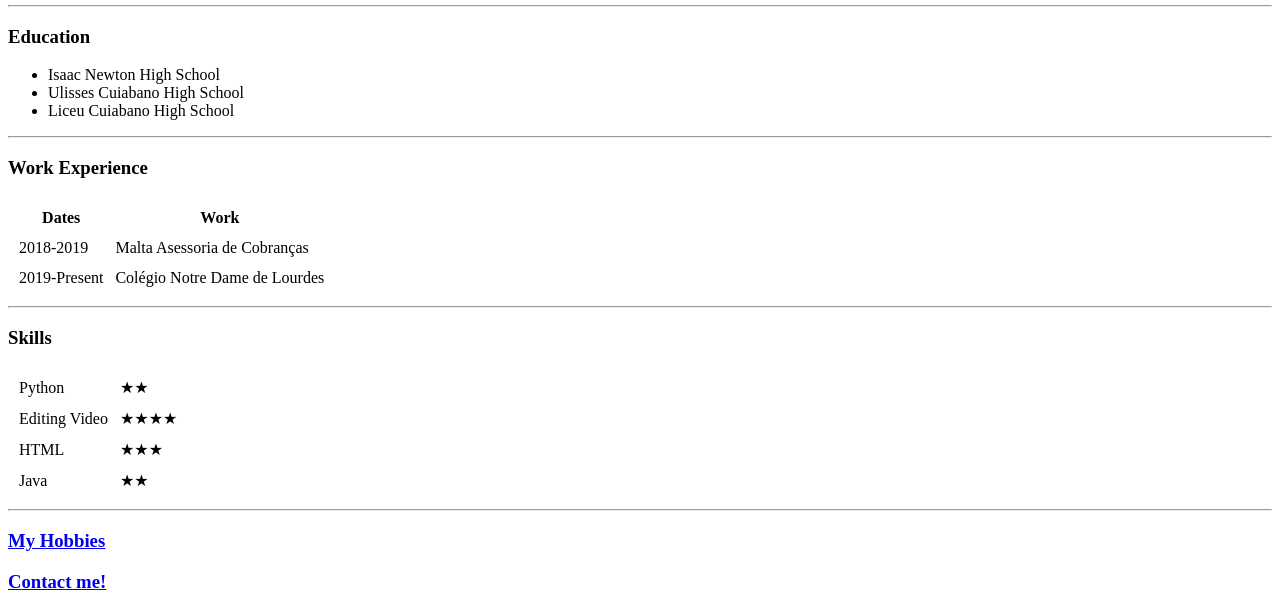
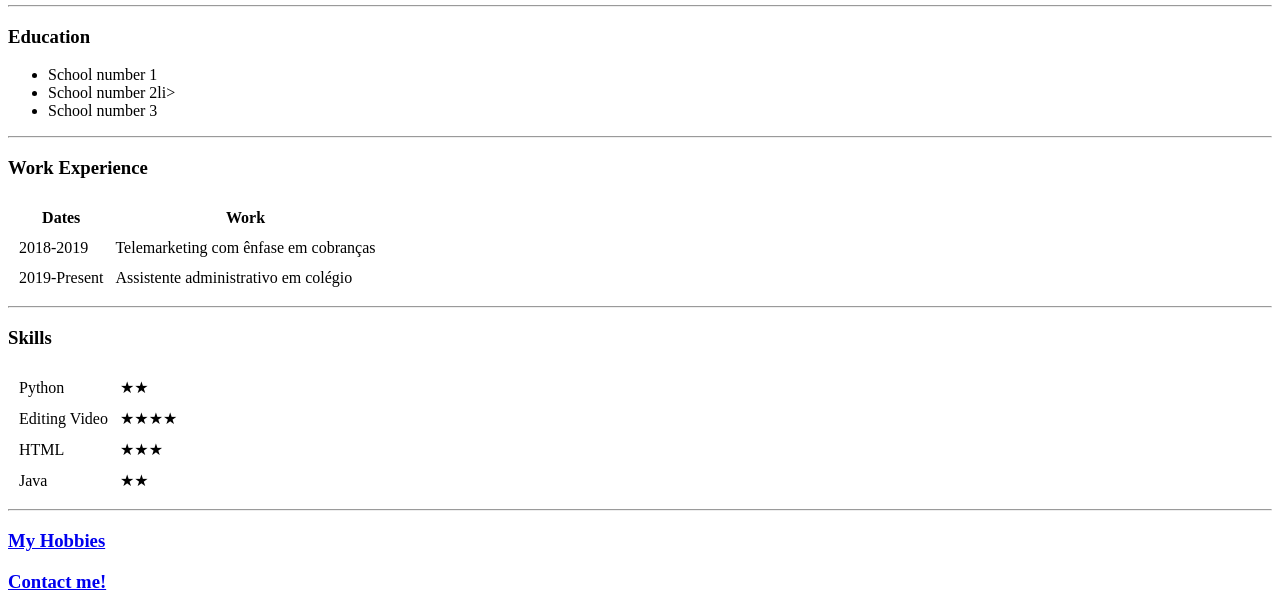
Before and after one commit to isadorw/cv_isadora, a plain HTML site: page index.html in a window 1280 px wide. Shown: the part 207-818 px from the top of the page. Drawn offline with Linux system fonts and the light colour scheme.

Commit message:
Update index.html

```diff
--- a/index.html
+++ b/index.html
@@ -17,9 +17,9 @@
     <hr>
     <h3>Education</h3>
     <ul>
-        <li>Isaac Newton High School</li>
-        <li>Ulisses Cuiabano High School</li>
-        <li>Liceu Cuiabano High School</li>
+        <li>School number 1</li>
+        <li>School number 2li>
+        <li>School number 3</li>
     </ul>
     <hr>
     <h3>Work Experience</h3>
@@ -33,11 +33,11 @@
         <tbody>
             <tr>
                 <td>2018-2019</td>
-                <td>Malta Asessoria de Cobranças</td>
+                <td>Telemarketing com ênfase em cobranças</td>
             </tr>
             <tr>
                 <td>2019-Present</td>
-                <td>Colégio Notre Dame de Lourdes</td>
+                <td>Assistente administrativo em colégio</td>
             </tr>
         </tbody>
         <tfoot>
```
